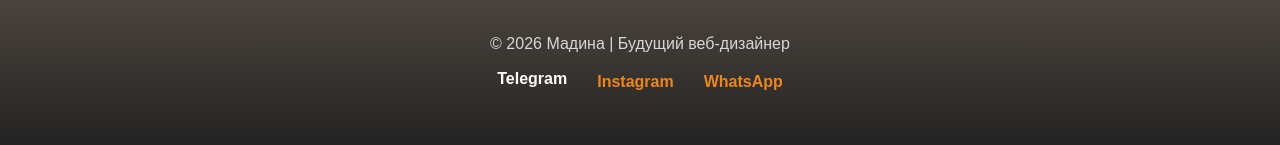
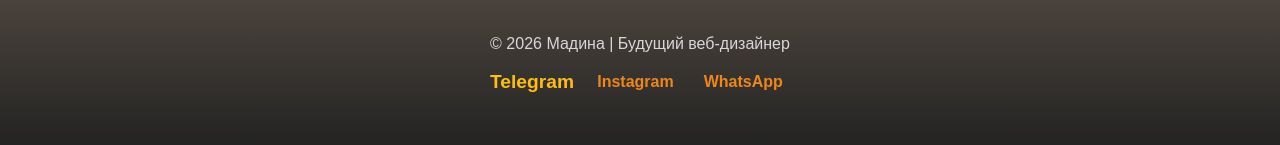
Before and after one commit to madikoshka/my-portfolio, a plain HTML site: page index.html in a window 1280 px wide. In both pictures the pointer is over the link "Telegram". Shown: the part 985-1130 px from the top of the page. Drawn offline with Linux system fonts and the light colour scheme.

Commit message:
Update style.css

```diff
--- a/style.css
+++ b/style.css
@@ -144,6 +144,7 @@ body {
 }
 
 .social-item:hover {
-    color: white;
-    transform: translateY(-3px);
+   color: #ffbe0b;
+    transform: scale(1.2);
+
 }
```
